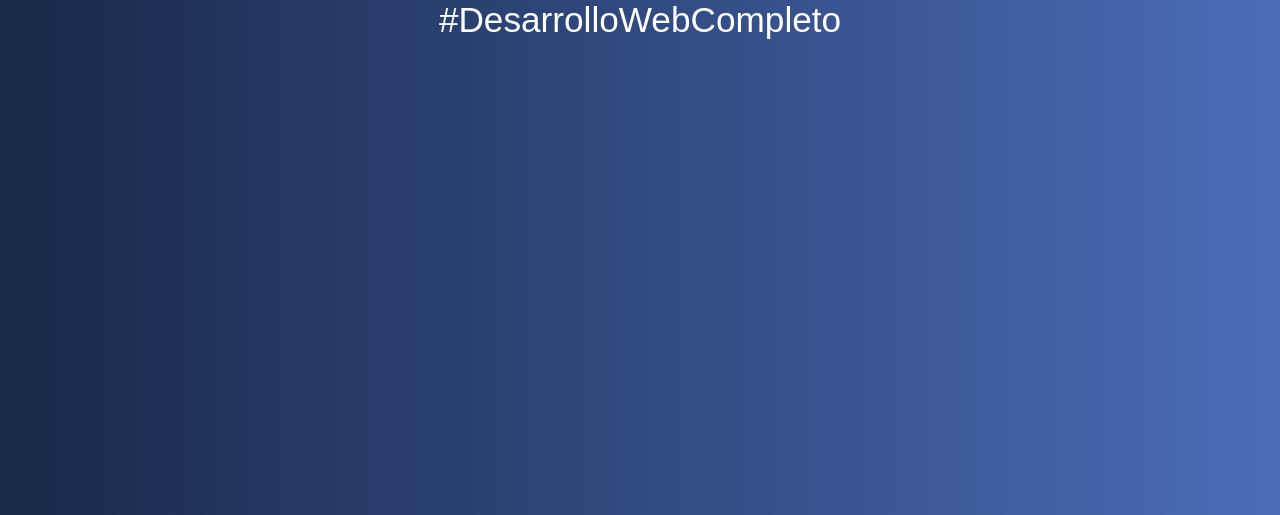
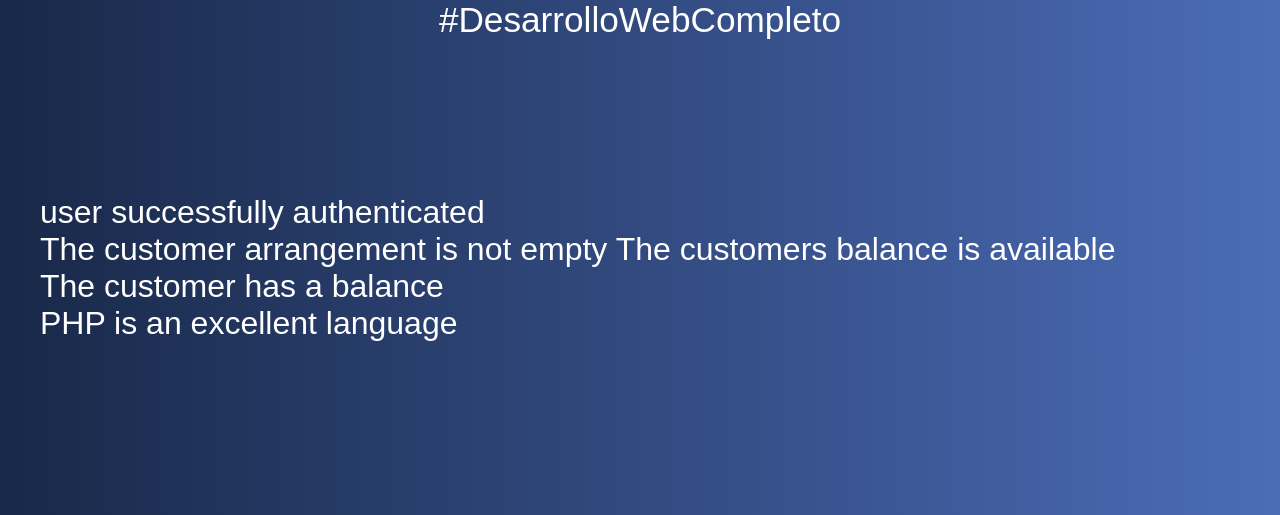
Before and after one commit to migueflorez10/CodeGym, a PHP site: page /12-condicionales.php in a window 1280 px wide. Shown: the part 285-800 px from the top of the page. Run offline with PHP 8.4, Linux system fonts and the light colour scheme.

Commit message:
php-advance4

```diff
--- a/web fundamentals/IntroductionPHP_startup/12-condicionales.php
+++ b/web fundamentals/IntroductionPHP_startup/12-condicionales.php
@@ -1,7 +1,64 @@
 <?php include 'includes/header.php';
 
+$authenticated = true;
+$admin = true;
 
+if($authenticated && $admin){
+    echo 'user successfully authenticated';
+} else {
+    echo'user not authenticated, log in';
+}
 
+// if - nested (anidados)
+$customer = [
+    "name" => 'Miguel',
+    "balance" => 200,
+    "information" => [
+        "type" => 'premium'
+    ]
+];
 
+echo '<br/>';
+
+if(!empty($customer)){
+    echo 'The customer arrangement is not empty ';
+
+    if($customer['balance'] > 0){
+        echo 'The customers balance is available';
+    } else {
+        echo 'No balance';
+    }
+};
+
+// else if
+echo '<br/>';
+
+if($customer['balance'] > 0){
+    echo 'The customer has a balance';
+} else if($customer['information']['type'] === 'premium'){
+    echo 'The customer is premium';
+} else {
+    echo 'No customer defined, or no balance, or not premium';
+}
+
+// Switch
+echo '<br/>';
+
+$technology = 'php';
+switch($technology){
+    case 'php':
+        echo 'PHP is an excellent language';
+        break;
+    case 'Java':
+        echo 'Java is an excellent language';
+        break;
+    case 'HTML':
+        echo 'HTML is an excellent language';
+        break;
+
+    default:
+        echo 'JavaScript is better';
+        break;
+}
 
 include 'includes/footer.php';
```
Also changed, not shown: web fundamentals/IntroductionPHP_startup/13-loops.php (+62 -0 lines), web fundamentals/IntroductionPHP_startup/14-foreach.php (+33 -0 lines).
